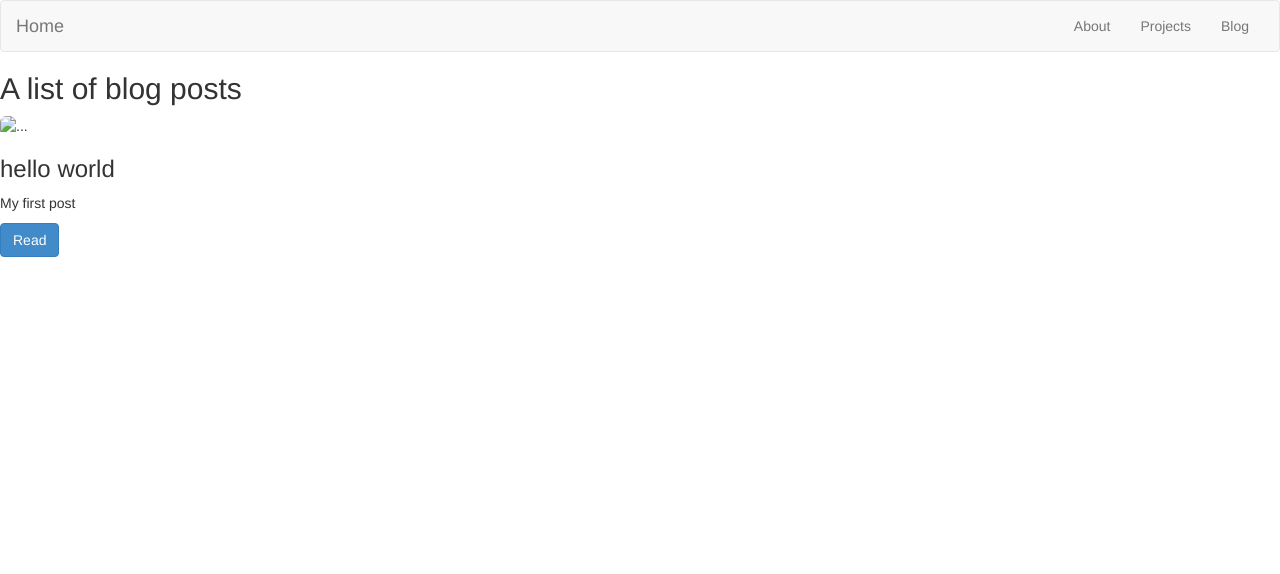
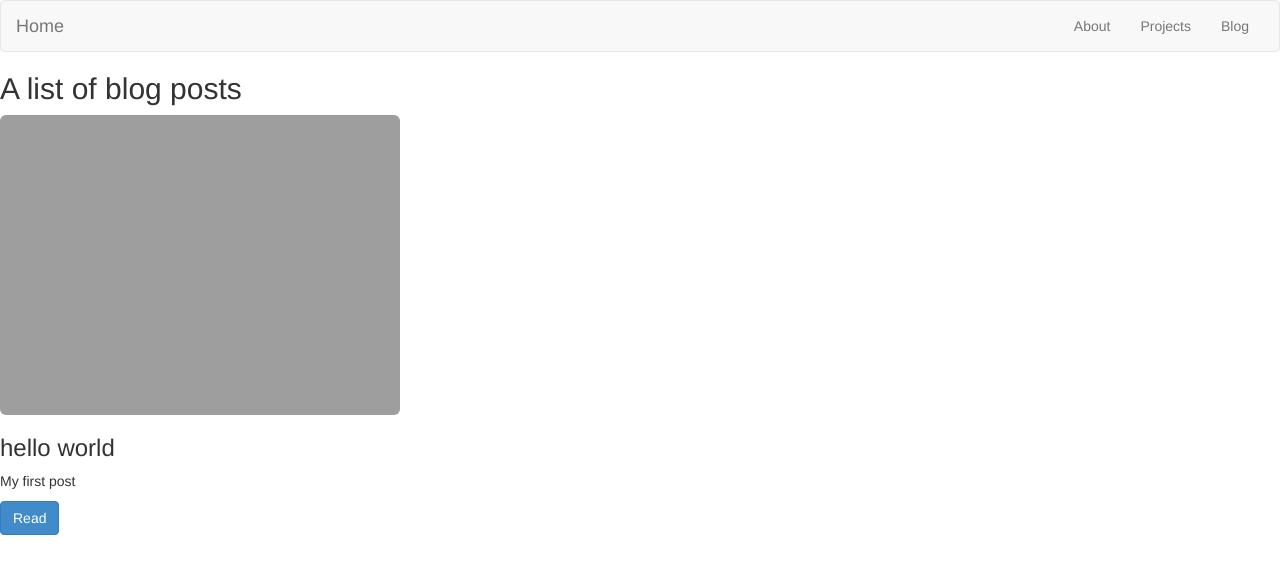
Before and after one commit to tomhohenstein/tomhohenstein.github.io, a Jekyll site: the page built from blog/index.md, in a window 1280 px wide. Shown: the top 574 px of the page. Built offline with Jekyll 4.4.1, drawn with Linux system fonts in a browser that asks for light colours.

Commit message:
fix thumbnail link

```diff
--- a/blog/index.md
+++ b/blog/index.md
@@ -7,7 +7,7 @@ title: About
 {% for post in site.posts %}
 <div class="row">
   <div class="col-md-6">
-  	<img src="{{ site.baseurl/assets/img/post.thumbnail}}" alt="..." class="img-rounded">
+  	<img src="{{ site.baseurl }}/assets/img/{{ post.thumbnail }}" alt="..." class="img-rounded">
       <div class="caption">
         <h3>{{ post.title }}</h3>
         <p> {{ post.excerpt | remove: '<p>' | remove: '</p>' }} </p>
```
